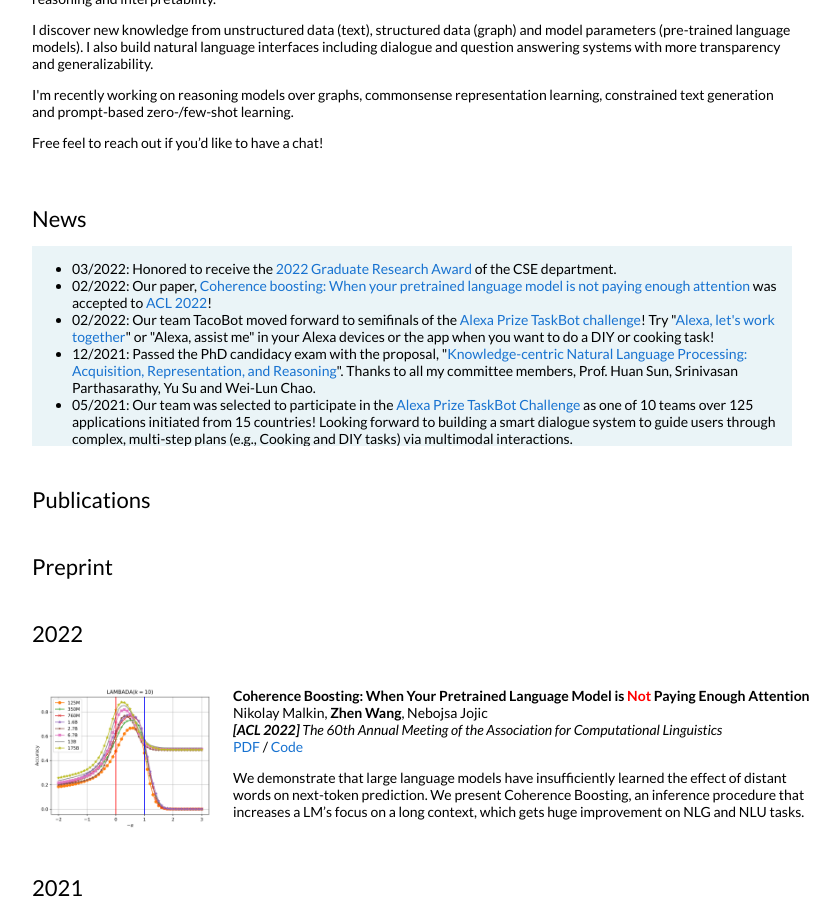
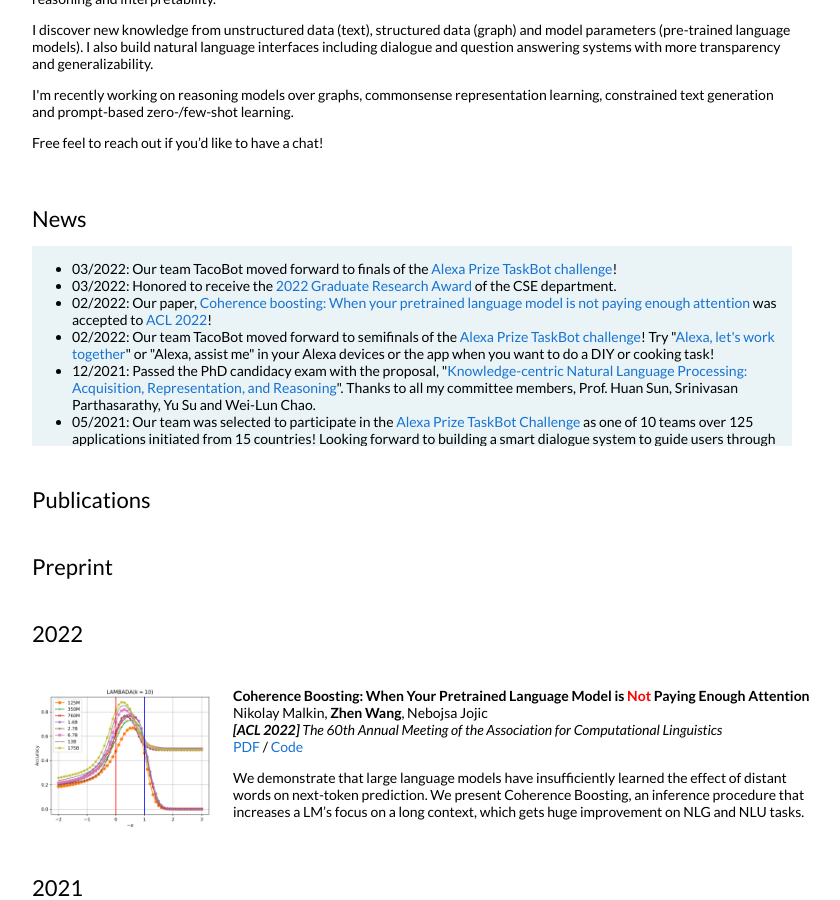
Before and after one commit to zhenwang9102/zhenwang9102.github.io, a Jekyll site: the page built from _posts/2019-06-02-venue.markdown, in a window 1280 px wide and 900 px high, scrolled down 473 px. Shown: the whole window, without its empty margins (228-1068 px from the left). Built offline with Jekyll 4.4.1, drawn with Linux system fonts in a browser that asks for light colours.

Commit message:
Update default.html

```diff
--- a/_layouts/default.html
+++ b/_layouts/default.html
@@ -87,6 +87,9 @@
               <p></p>
               <div class="listbox">
                 <ul>
+                  <li>
+                    03/2022: Our team TacoBot moved forward to finals of the <a href="https://www.amazon.science/alexa-prize/taskbot-challenge">Alexa Prize TaskBot challenge</a>!
+                  </li>
                   <li>
                     03/2022: Honored to receive the <a>2022 Graduate Research Award</a> of the CSE department.
                   </li>
```
